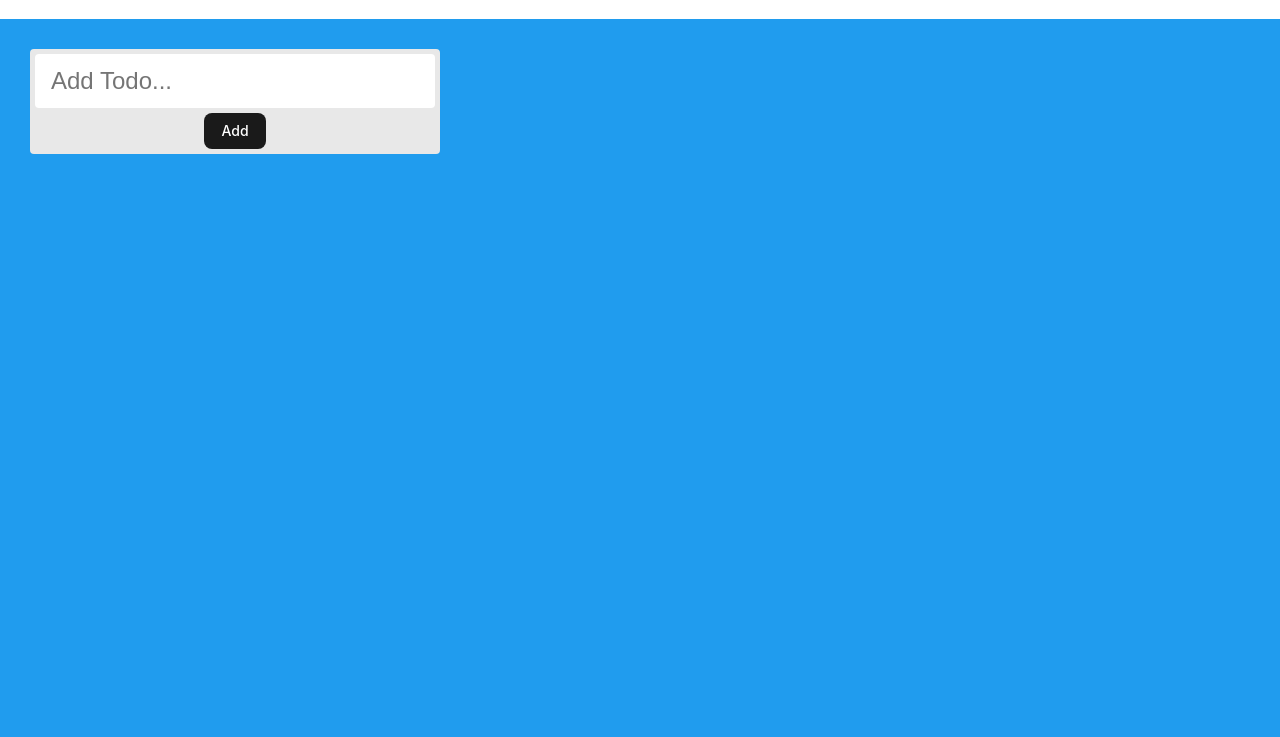
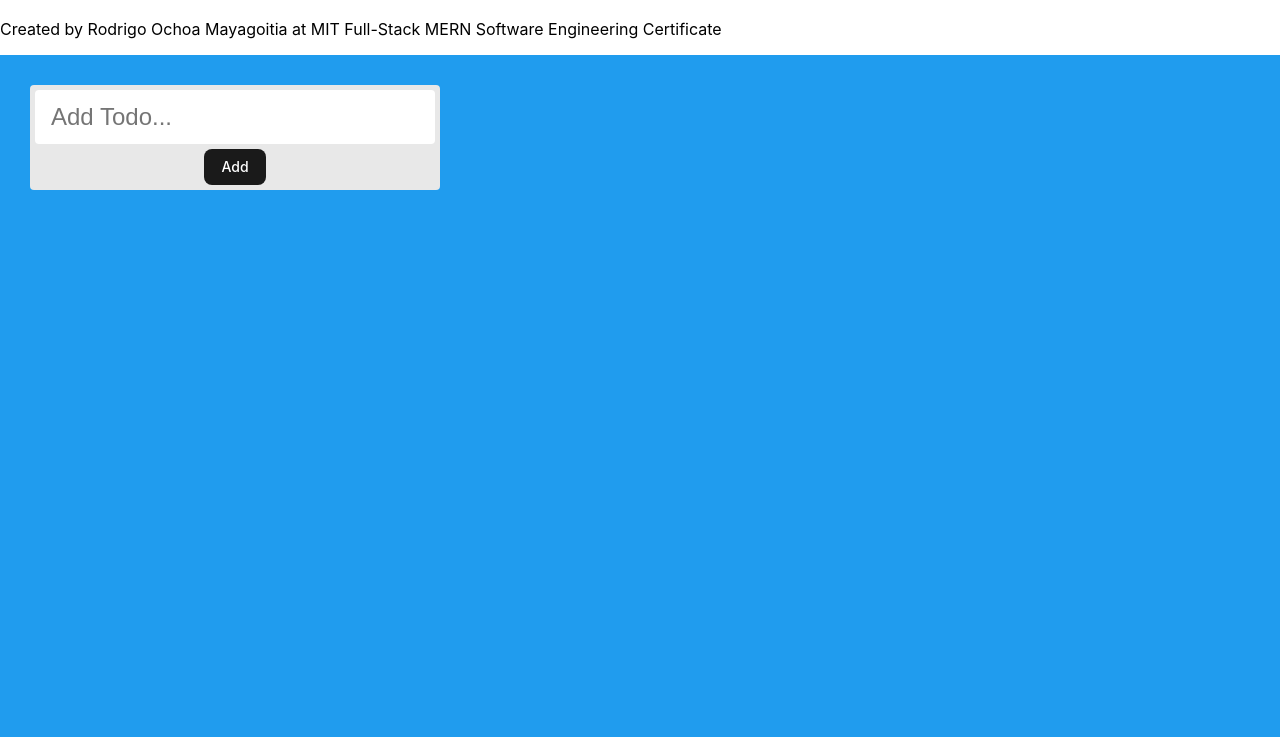
Before and after one commit to rodrigoochoam/todo-list, a plain HTML site: page index.html in a window 1280 px wide. Shown: the part 63-800 px from the top of the page. Drawn offline with nearby package versions, Linux system fonts and the light colour scheme.

Commit message:
upadated header

```diff
--- a/index.html
+++ b/index.html
@@ -12,6 +12,7 @@
   <body>
 
     <h1>ToDo</h1>
+    <p>Created by Rodrigo Ochoa Mayagoitia at MIT Full-Stack MERN Software Engineering Certificate</p>
 
     <!-- we will put our teact component inside this div -->
     <div id="root"></div>
```
